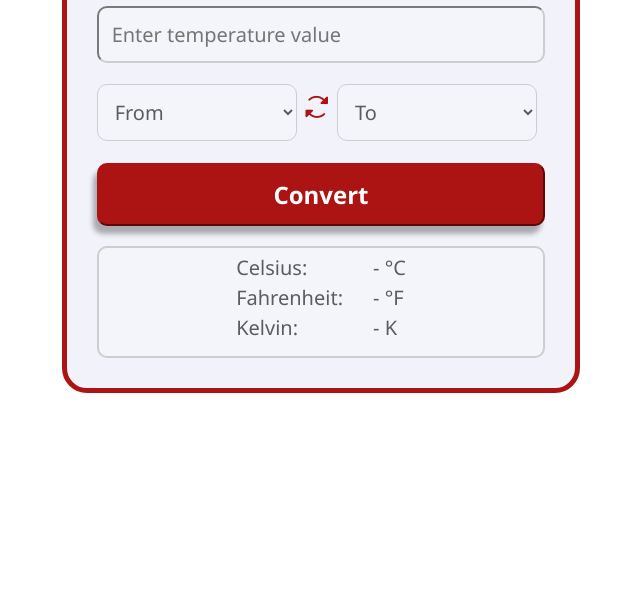
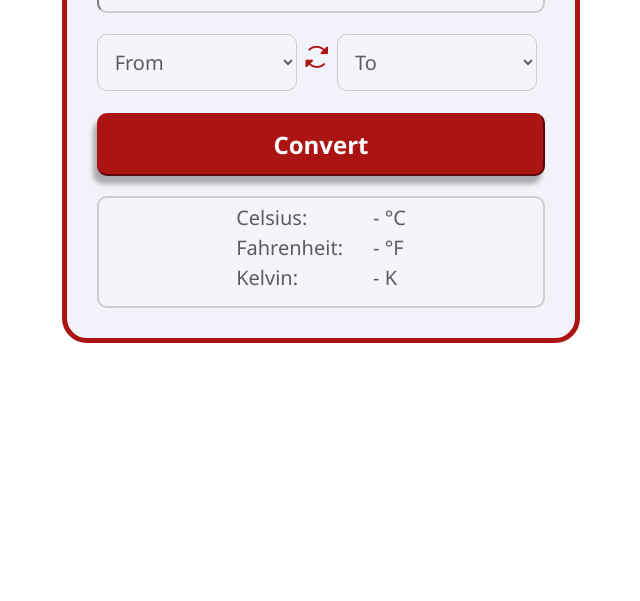
Before and after one commit to mahco1/Temperature-converter, a plain HTML site: page index.html in a window 1280 px wide. Shown: the part 499-1100 px from the top of the page, without its empty margins (319-959 px from the left). Drawn offline with nearby package versions, Linux system fonts and the light colour scheme.

Commit message:
Update TempConverter.css

```diff
--- a/TempConverter.css
+++ b/TempConverter.css
@@ -14,7 +14,7 @@ html{
 }
 .form-container{
     display: flex;
-    margin: 35rem;
+    margin: 30rem;
     align-items: center;
     justify-content: center;
 }
@@ -115,4 +115,5 @@ html{
         line-height: 1rem;
     }
 
+
 }
```
